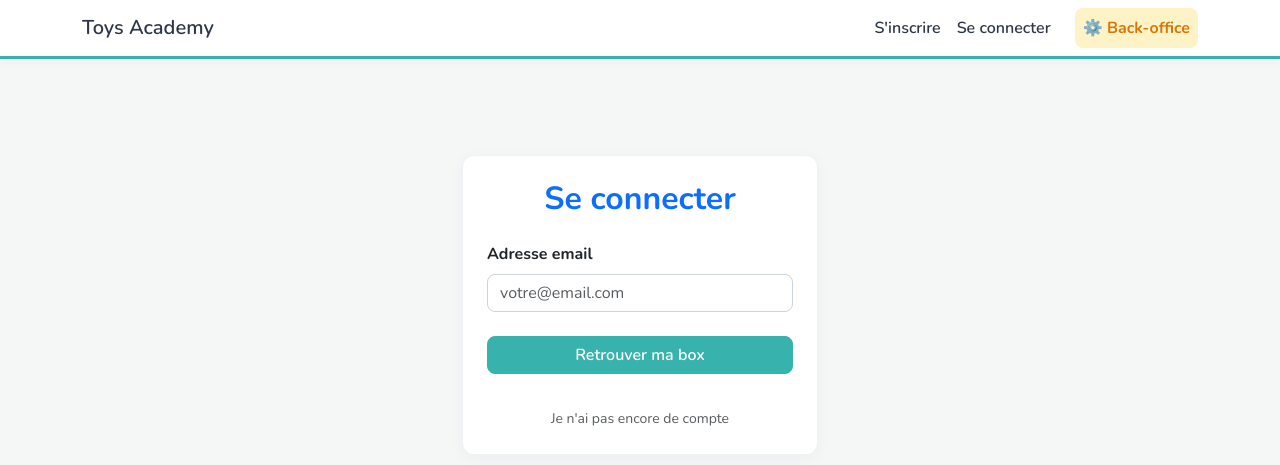
After one commit to lclerc561/CrazyCharlie, a PHP site: page /connexion in a window 1280 px wide. The commit adds this page. Shown: the top 465 px of the page. Run offline with PHP 8.4, Linux system fonts and the light colour scheme.

Commit message:
correction

```diff
--- a/toyboxing-app/src/controllers/AbonneController.php
+++ b/toyboxing-app/src/controllers/AbonneController.php
@@ -4,6 +4,7 @@ require_once __DIR__ . '/../Database.php';
 
 class AbonneController
 {
+    // --- 1. L'INSCRIPTION ---
     public function inscription()
     {
         if ($_SERVER['REQUEST_METHOD'] === 'POST') {
@@ -18,6 +19,21 @@ class AbonneController
             $preferencesStr = implode(',', $preferencesArray);
 
             if ($prenom && $nom && $email && $tranche_age) {
+
+                // NOUVEAU : On vérifie si l'email existe déjà dans la base
+                $stmtCheck = $db->prepare("SELECT id FROM abonnes WHERE email = :email");
+                $stmtCheck->execute([':email' => $email]);
+
+                if ($stmtCheck->fetch()) {
+                    // Si l'email est trouvé, on renvoie la vue avec un message d'erreur
+                    $this->render('abonnes/inscription', [
+                        'title' => 'Inscription - ToyBox',
+                        'error' => "Cette adresse email est déjà utilisée. Veuillez vous connecter."
+                    ]);
+                    return; // On arrête l'exécution ici !
+                }
+
+                // Si l'email n'existe pas, on l'insère normalement
                 $stmt = $db->prepare("INSERT INTO abonnes (prenom, nom, email, tranche_age, preferences) VALUES (:prenom, :nom, :email, :tranche_age, :preferences)");
                 $stmt->execute([
                     ':prenom' => $prenom,
@@ -28,10 +44,11 @@ class AbonneController
                 ]);
             }
 
+            // On crée le cookie et on redirige
             setcookie('abonne_email', $email, time() + (86400 * 30), "/");
-
             header('Location: /ma-box');
             exit;
+
         } else {
             $this->render('abonnes/inscription', [
                 'title' => 'Inscription - ToyBox'
@@ -39,6 +56,46 @@ class AbonneController
         }
     }
 
+    // --- 2. LA CONNEXION ---
+    public function connexion()
+    {
+        if ($_SERVER['REQUEST_METHOD'] === 'POST') {
+            $db = Database::getConnection();
+            $email = trim($_POST['email'] ?? '');
+
+            // On cherche l'abonné
+            $stmt = $db->prepare("SELECT id FROM abonnes WHERE email = :email");
+            $stmt->execute([':email' => $email]);
+
+            if ($stmt->fetch()) {
+                // L'abonné existe : on lui redonne son cookie et on l'envoie sur sa box
+                setcookie('abonne_email', $email, time() + (86400 * 30), "/");
+                header('Location: /ma-box');
+                exit;
+            } else {
+                // L'abonné n'existe pas : erreur
+                $this->render('abonnes/connexion', [
+                    'title' => 'Connexion - ToyBox',
+                    'error' => "Aucun compte trouvé avec cette adresse email. Vérifiez l'orthographe ou inscrivez-vous."
+                ]);
+            }
+        } else {
+            $this->render('abonnes/connexion', [
+                'title' => 'Connexion - ToyBox'
+            ]);
+        }
+    }
+
+    // --- 3. LA DÉCONNEXION ---
+    public function deconnexion()
+    {
+        // On détruit le cookie en lui donnant une date d'expiration dans le passé
+        setcookie('abonne_email', '', time() - 3600, "/");
+        header('Location: /');
+        exit;
+    }
+
+    // --- 4. MA BOX ---
     public function maBox()
     {
         $db = Database::getConnection();
@@ -73,6 +130,7 @@ class AbonneController
             'articles' => $articles
         ]);
     }
+
     private function render($view, $variables = [])
     {
         extract($variables);
--- /dev/null
+++ b/toyboxing-app/views/abonnes/connexion.php
@@ -0,0 +1,28 @@
+<div class="row justify-content-center">
+    <div class="col-12 col-md-6 col-lg-4 mt-5">
+        <div class="card shadow-sm border-0">
+            <div class="card-body p-4">
+                <h2 class="text-center text-primary mb-4">Se connecter</h2>
+
+                <?php if (!empty($error)): ?>
+                    <div class="alert alert-danger text-center small fw-bold">
+                        <?= htmlspecialchars($error) ?>
+                    </div>
+                <?php endif; ?>
+
+                <form action="/connexion" method="POST">
+                    <div class="mb-4">
+                        <label for="email" class="form-label fw-bold">Adresse email</label>
+                        <input type="email" class="form-control" id="email" name="email" required placeholder="votre@email.com">
+                    </div>
+
+                    <button type="submit" class="btn btn-primary w-100 mb-3">Retrouver ma box</button>
+
+                    <div class="text-center mt-3">
+                        <a href="/" class="text-muted small text-decoration-none">Je n'ai pas encore de compte</a>
+                    </div>
+                </form>
+            </div>
+        </div>
+    </div>
+</div>
--- a/toyboxing-app/views/abonnes/inscription.php
+++ b/toyboxing-app/views/abonnes/inscription.php
@@ -5,6 +5,11 @@
                 <h2 class="card-title text-center text-primary mb-4">Demander ma Toy Box</h2>
                 <p class="text-muted text-center mb-4">Inscrivez-vous pour recevoir une box de jouets reconditionnés adaptée à votre enfant.</p>
 
+                <?php if (!empty($error)): ?>
+                    <div class="alert alert-danger fw-bold text-center">
+                        ⚠️ <?= htmlspecialchars($error) ?>
+                    </div>
+                <?php endif; ?>
                 <form action="/inscription" method="POST">
 
                     <h5 class="mb-3 border-bottom pb-2">Vos informations</h5>
--- a/toyboxing-app/views/layout.php
+++ b/toyboxing-app/views/layout.php
@@ -92,12 +92,19 @@
             </button>
             <div class="collapse navbar-collapse" id="navbarNav">
                 <ul class="navbar-nav ms-auto align-items-center">
-                    <li class="nav-item"><a class="nav-link" href="/">S'inscrire</a></li>
-                    <li class="nav-item"><a class="nav-link" href="/ma-box">Ma Box</a></li>
+                    <?php if (isset($_COOKIE['abonne_email'])): ?>
+                        <li class="nav-item"><a class="nav-link" href="/ma-box">Ma Box</a></li>
+                        <li class="nav-item"><a class="nav-link text-danger" href="/deconnexion">Se déconnecter</a></li>
+                    <?php else: ?>
+                        <li class="nav-item"><a class="nav-link" href="/">S'inscrire</a></li>
+                        <li class="nav-item"><a class="nav-link" href="/connexion">Se connecter</a></li>
+                    <?php endif; ?>
+
                     <li class="nav-item ms-lg-3 mt-2 mt-lg-0">
                         <a class="nav-link admin-link fw-bold" href="/admin/catalogue">⚙️ Back-office</a>
                     </li>
                 </ul>
+
             </div>
         </div>
     </nav>
```
Also changed, not shown: toyboxing-app/public/index.php (+26 -17 lines).
